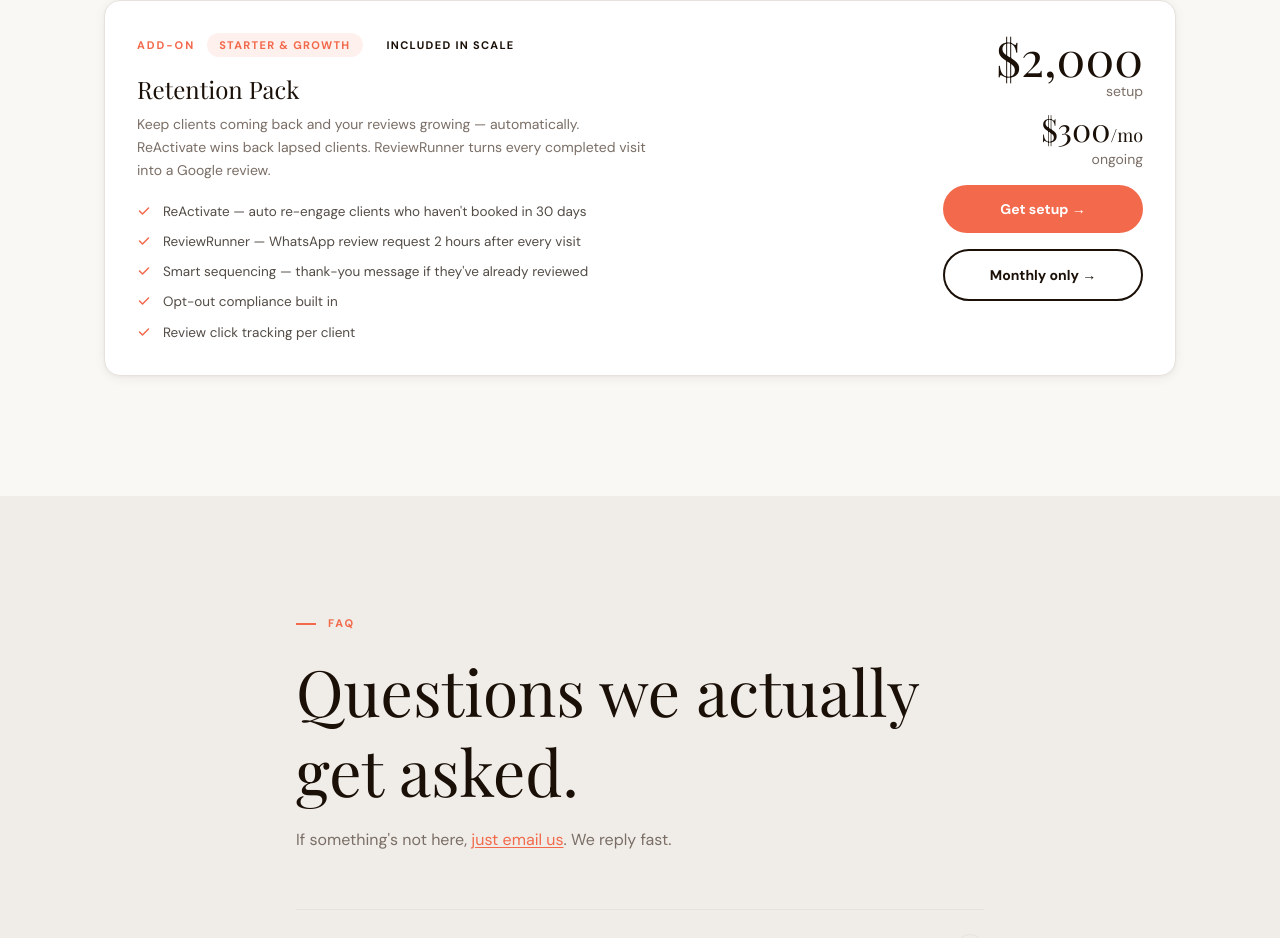
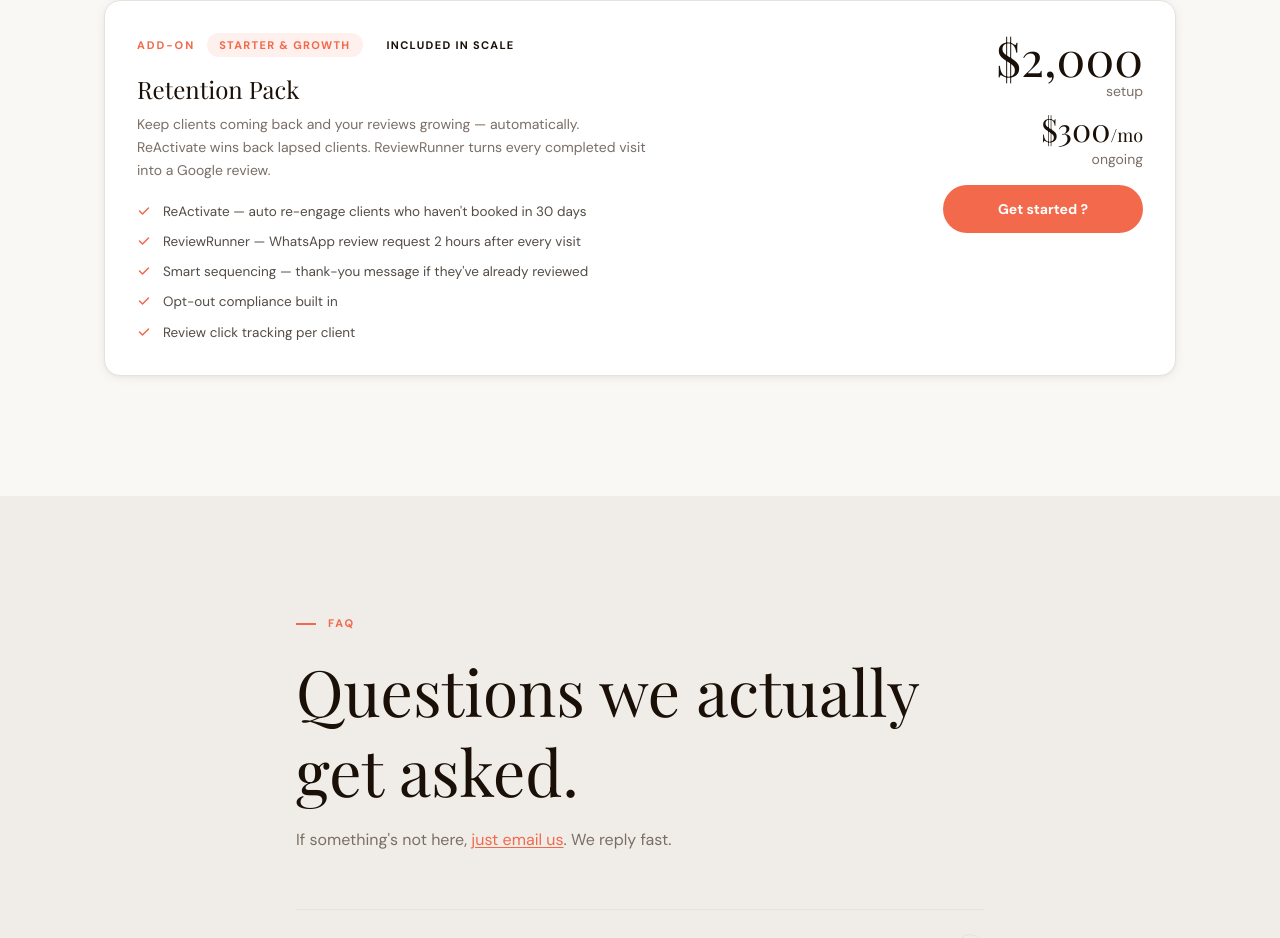
Before and after one commit to jasperschreiber0/kaspr-site, a Next.js app: page / in a window 1280 px wide. Shown: the part 7013-7951 px from the top of the page. Built offline with nearby package versions, Linux system fonts and the light colour scheme.

Commit message:
Fix pricing card alignment and consolidate retention pack CTA

```diff
--- a/components/Pricing.tsx
+++ b/components/Pricing.tsx
@@ -236,21 +236,14 @@
                   <p className="font-serif text-[32px] leading-none text-espresso mt-3">$300<span className="text-lg">/mo</span></p>
                   <p className="text-sm text-mid">ongoing</p>
                 </div>
+
                 <a
                   href="https://buy.stripe.com/6oU28r2qU4kf7zOeFE1kA06"
                   target="_blank"
                   rel="noopener noreferrer"
                   className="block text-center text-sm font-bold py-3.5 rounded-full bg-coral text-white hover:bg-coral-dark transition-colors"
                 >
-                  Get setup →
-                </a>
-                <a
-                  href="https://buy.stripe.com/6oU8wP2qUeYT8DS4101kA07"
-                  target="_blank"
-                  rel="noopener noreferrer"
-                  className="block text-center text-sm font-bold py-3.5 rounded-full border-2 border-espresso text-espresso hover:bg-espresso hover:text-cream transition-colors"
-                >
-                  Monthly only →
+                  Get started ?
                 </a>
               </div>
             </div>
```
